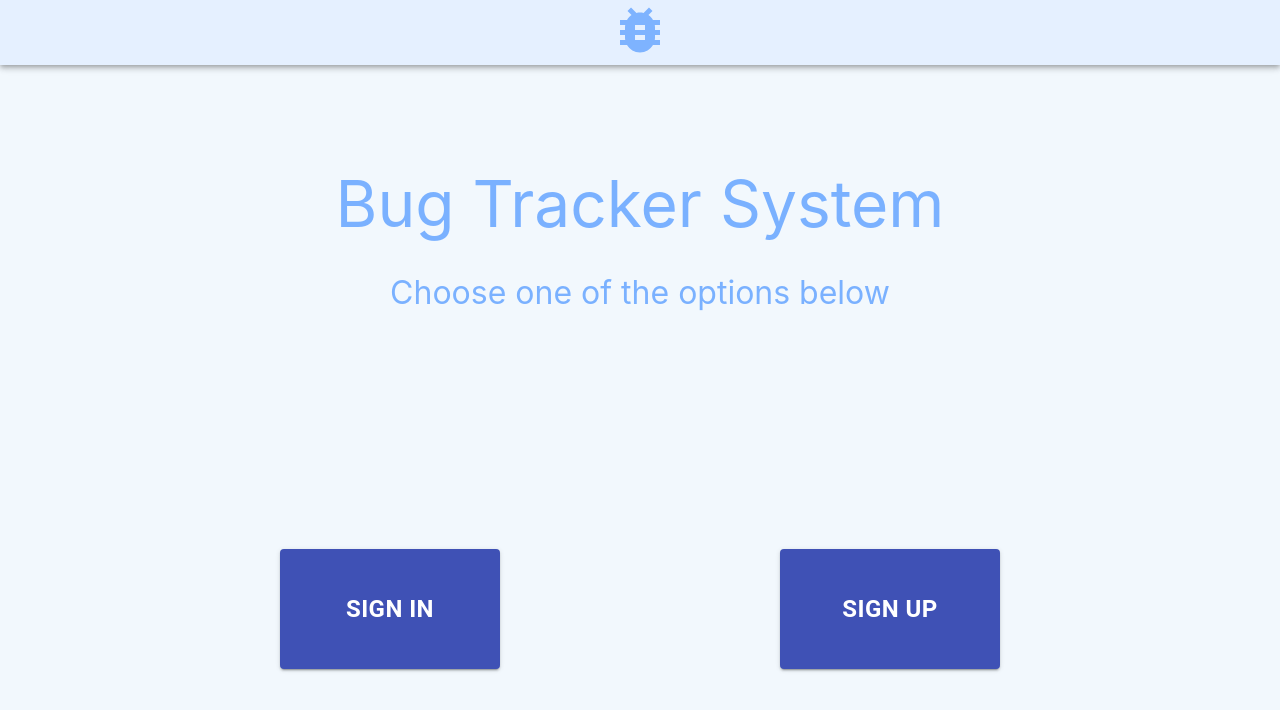
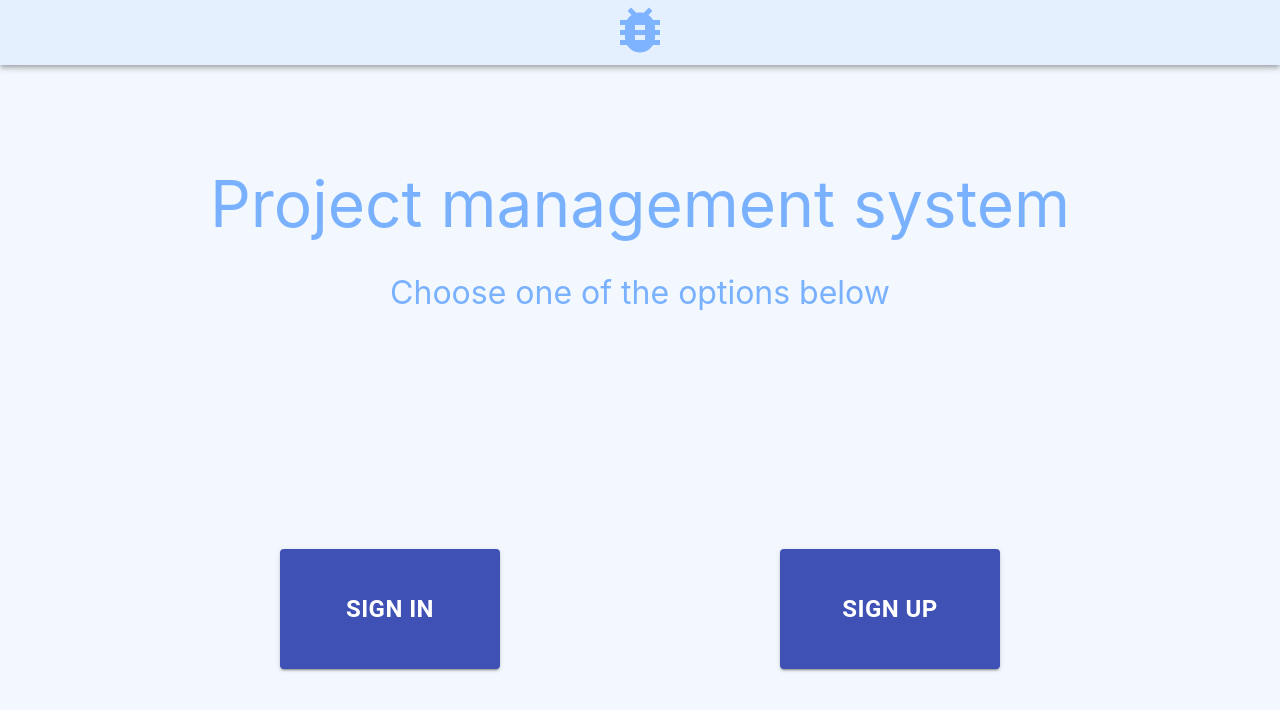
Before and after one commit to olehferents/bug-tracker-frontend, a React (Create React App) app: page / in a window 1280 px wide. Shown: the top 710 px of the page. Built offline with nearby package versions, Linux system fonts and the light colour scheme.

Commit message:
Change text

```diff
--- a/src/components/HomePage/WelcomeBlock/Welcome.js
+++ b/src/components/HomePage/WelcomeBlock/Welcome.js
@@ -69,7 +69,7 @@ const Welcome = () => {
             <Fade in={true} timeout={4000}>
                 <Box className={styles.root}>
                     <Box>
-                    <span className={styles.title}>Bug Tracker System <br/>
+                    <span className={styles.title}>Project management system<br/>
                         <span className={styles.contentText}>Choose one of the options below</span>
                     </span>
                     </Box>
```
